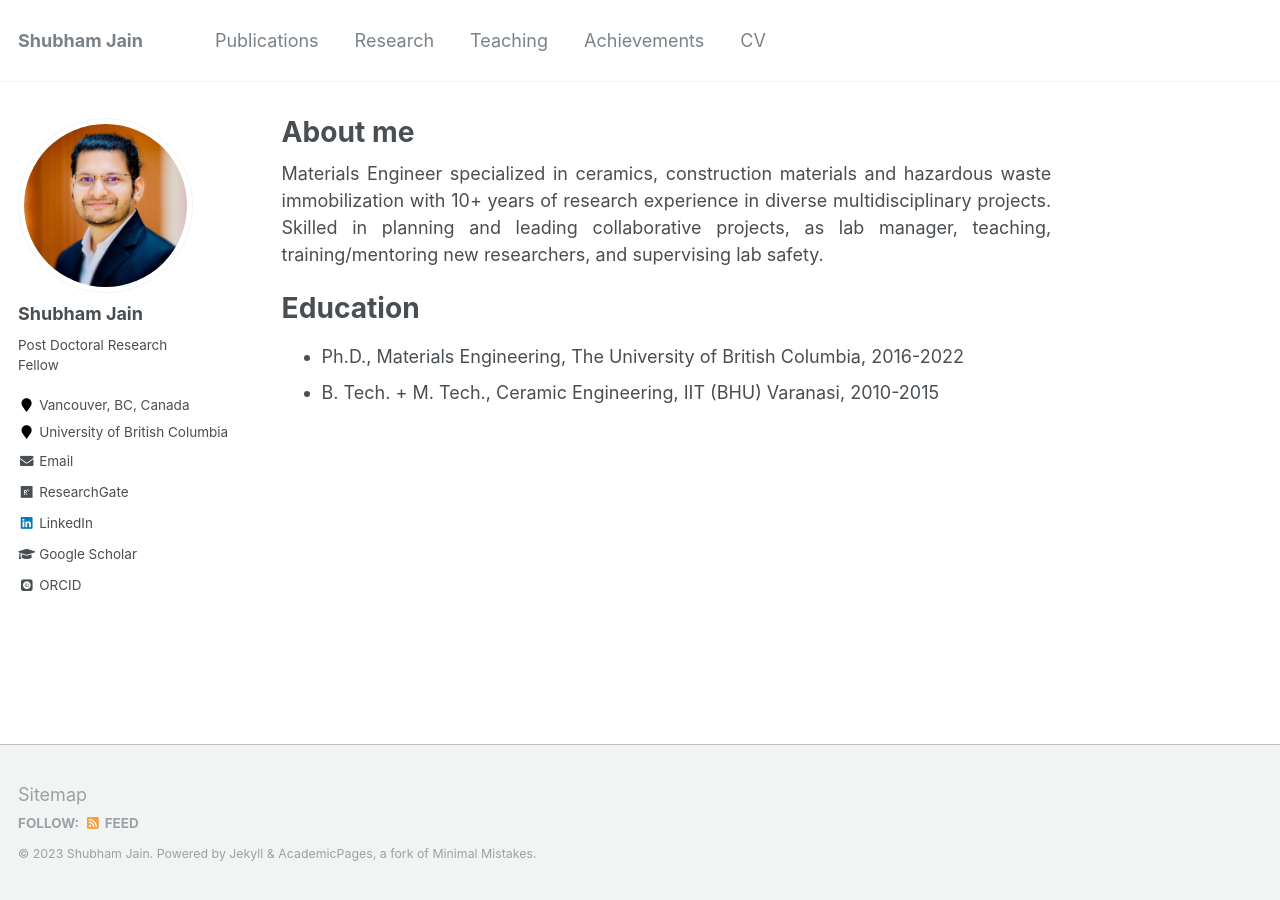
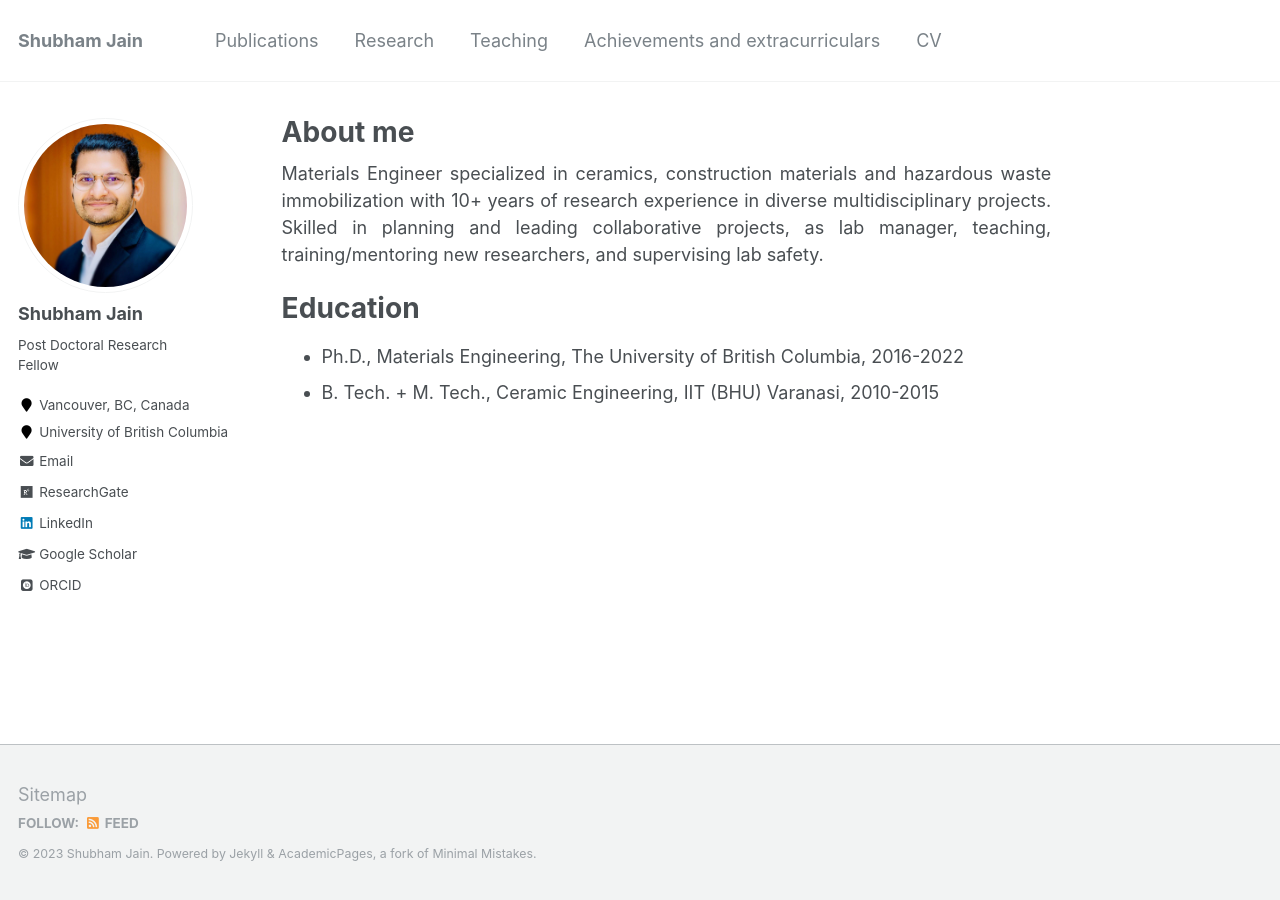
Before and after one commit to shubhamj2611/shubhamj2611.github.io, a Jekyll site: the page built from _pages/about.md, in a window 1280 px wide. Built offline with Jekyll 4.4.1, drawn with Linux system fonts in a browser that asks for light colours; some web fonts are replaced.

Commit message:
Update navigation.yml

```diff
--- a/_data/navigation.yml
+++ b/_data/navigation.yml
@@ -9,7 +9,7 @@ main:
   - title: "Teaching"
     url: /teaching/
 
-  - title: "Achievements"
+  - title: "Achievements and extracurriculars"
     url: /achievements/
 
   - title: "CV"
```
